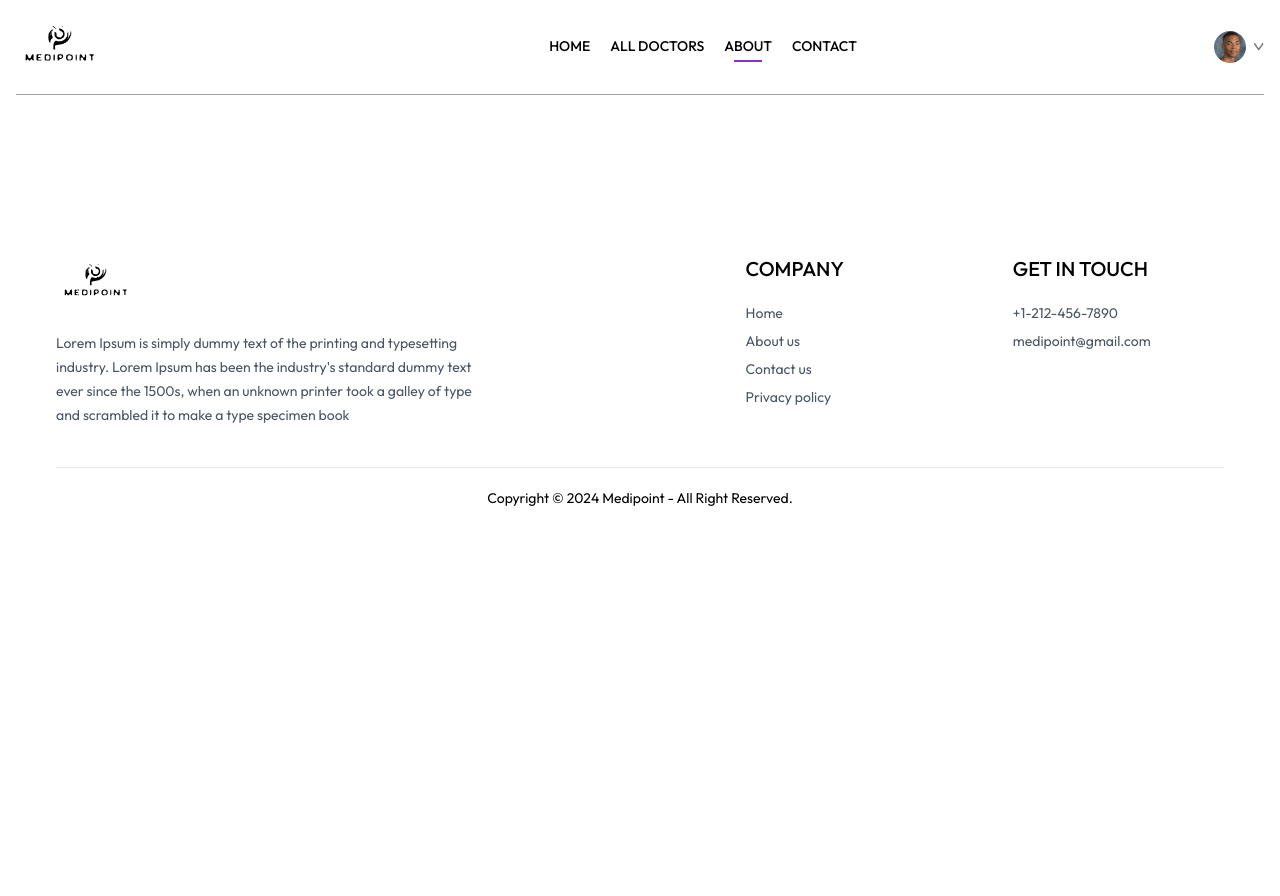
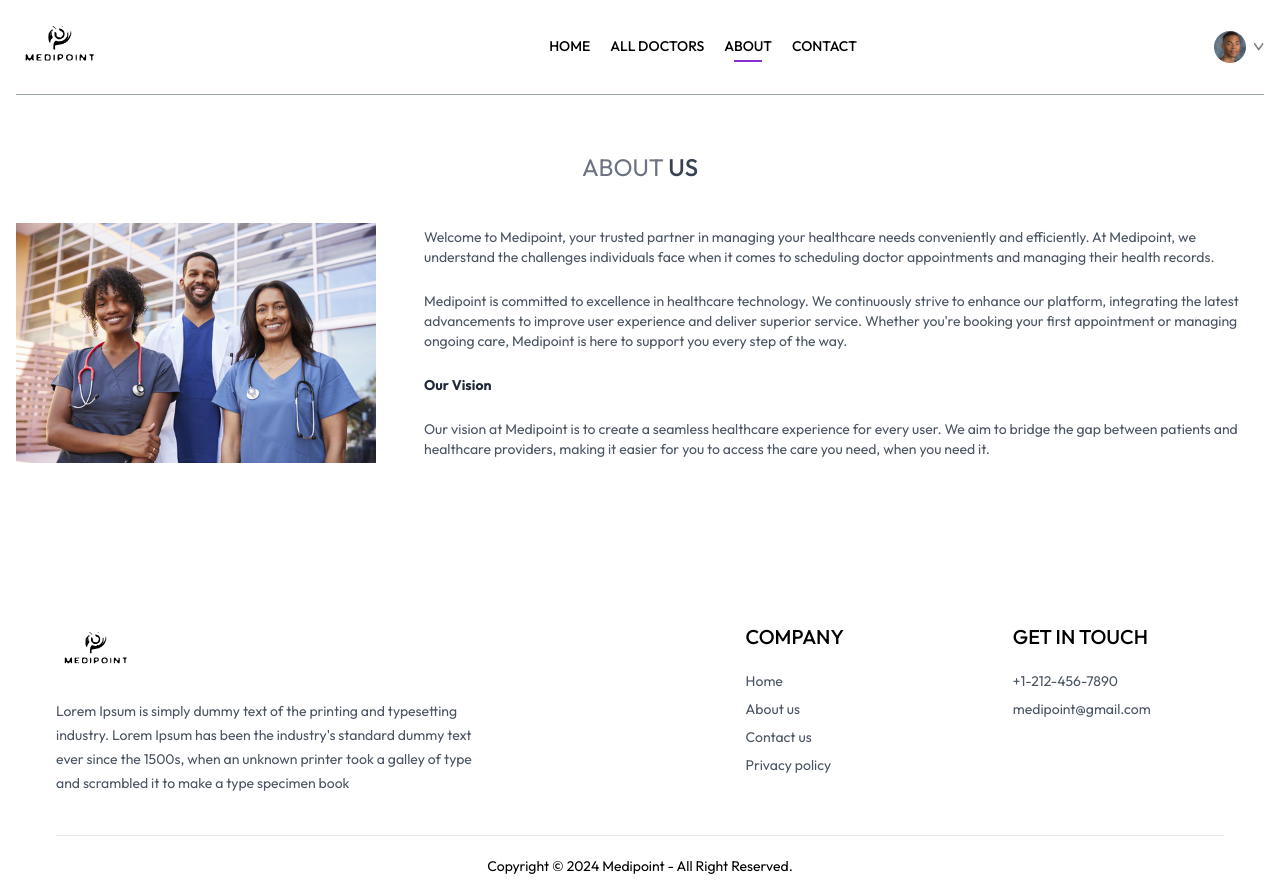
Before and after one commit to arnoldcod/medipoint, a React (Vite) app in the folder frontend/: page /about in a window 1280 px wide. Before the commit the page ends 800 px from the top, so only its background shows below. Built offline with nearby package versions, Linux system fonts and the light colour scheme.

Commit message:
added the top part of about component

```diff
--- a/frontend/src/pages/About.jsx
+++ b/frontend/src/pages/About.jsx
@@ -1,9 +1,27 @@
 // eslint-disable-next-line no-unused-vars
 import React from 'react'
+import { assets } from '../assets/assets'
 
 const About = () => {
   return (
     <div>
+
+      <div className='text-center text-2xl pt-10 text-gray-500'>
+        <p>ABOUT <span className='text-gray-700 font-medium'>US</span></p>
+      </div>
+
+      <div className='my-10 flex flex-col md:flex-row gap-12 '>
+        <img className='w-full md:max-w-[360px]' src={assets.about_image} alt="" />
+        <div className='flex flex-col justify-center gap-6 md:w-3/4 text-sm text-gray-600'>
+          <p>Welcome to Medipoint, your trusted partner in managing your healthcare needs conveniently and efficiently. At Medipoint, we understand the challenges individuals face when it comes to scheduling doctor appointments and managing their health records.</p>
+          <p>Medipoint is committed to excellence in healthcare technology. We continuously strive to enhance our platform, integrating the latest advancements to improve user experience and deliver superior service. Whether you're booking your first appointment or managing ongoing care, Medipoint is here to support you every step of the way.</p>
+
+          <b className='text-gray-800'>Our Vision</b>
+          <p>
+
+Our vision at Medipoint is to create a seamless healthcare experience for every user. We aim to bridge the gap between patients and healthcare providers, making it easier for you to access the care you need, when you need it.</p>
+        </div>
+      </div>
 
     </div>
   )
```
